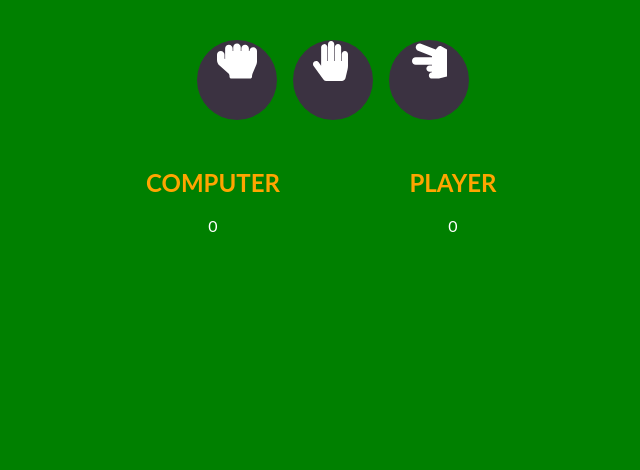
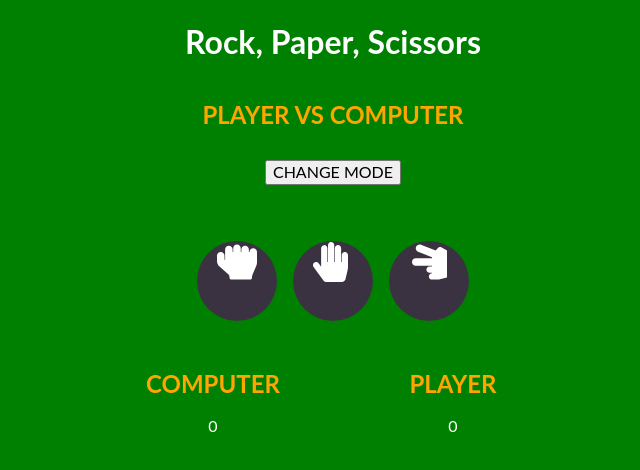
Before and after one commit to rosiebear/rockpaperscissors, a website built with webpack: page public/index.html in a window 1280 px wide. Shown: the whole page, without its empty margins (307-947 px from the left). Built offline with nearby package versions, Linux system fonts and the light colour scheme.

Commit message:
Computer simulate

```diff
--- a/src/css/index.scss
+++ b/src/css/index.scss
@@ -7,6 +7,11 @@ body {
 
 	h1 {
 		color: white;
+	}
+
+	.heading {
+		margin: 1.5rem auto;
+		text-align: center;
 	}
 
 	.tool-button {
@@ -76,4 +81,35 @@ body {
 		display: flex;
 		margin: 0 auto;
 	}
+
+	.play-button {
+		$size: 5rem;
+		background-color: #3B3241;
+		border: none;
+		border-radius: 50%;
+		color: #fff;
+		display: flex;
+		justify-content: center;
+		height: $size;
+		margin: 2rem auto;
+		width: $size;
+	}
+
+	.modes {
+		align-items: center;
+		display: flex;
+		flex-direction: column;
+		margin: auto;
+		max-width: 30rem;
+
+		.mode-button {
+			display: flex;
+			margin: 1rem auto;
+		}
+
+		.mode-label {
+			display: flex;
+			margin: 1rem auto;
+		}
+	}
 }
--- a/src/js/components/game.js
+++ b/src/js/components/game.js
@@ -1,7 +1,10 @@
-import {ToolList} from "./tool-list";
-import {Result} from "./result";
-import {Score} from "./score";
-import {ResetButton} from "./reset-button";
+import { ToolList } from "./tool-list";
+import { Result } from "./result";
+import { Score } from "./score";
+import { ResetButton } from "./reset-button";
+import { Modes } from "./modes";
+import { Heading } from "./heading";
+import { PlayButton } from "./play-button";
 
 const tools = {
 	rock: {
@@ -62,6 +65,15 @@ export const Game = () => {
 		state = handler(state);
 	};
 
+	const toggleMode = () => {
+		const mode = state.mode;
+		setState(() => ({
+			...initialState,
+			mode: mode === modeKeys[0] ? modeKeys[1] : modeKeys[0]
+		}));
+		loadGame();
+	};
+
 	const setResult = () => {
 		const winner = getWinner(state.player1.weapon, state.player2.weapon);
 		setState(state => ({
@@ -84,19 +96,16 @@ export const Game = () => {
 	const play = (toolId) => {
 		const tool1 = getRandomTool();
 		const tool2 = toolId || getRandomTool();
-		//const simulateMode = this.state.mode === modeKeys[1];
 
 		setState(state => ({
 			...state,
 			player1: {
 				...state.player1,
 				weapon: tool1,
-				loading: true,
 			},
 			player2: {
 				...state.player2,
 				weapon: tool2,
-				//...((simulateMode) ? { loading: true } : {}),
 			},
 		}));
 
@@ -111,7 +120,10 @@ export const Game = () => {
 	};
 
 	const renderComponents = () => (`
-		${ToolList({ tools })}
+		${Heading({})}
+		${Modes({label: modes[state.mode].label})}
+		${state.mode === modeKeys[0] ? ToolList({ tools }) : ``}
+		${state.mode === modeKeys[1] ? PlayButton({ winner: state.winner }) : ``}
 	  ${state.winner !== null ? Result({
 		winner: state.winner,
 		player1Label: modes[state.mode].player1Label,
@@ -131,14 +143,27 @@ export const Game = () => {
 			el.addEventListener('click', () => play(el.getAttribute('id')))
 		);
 	};
+
 	const addResetButtonEvent = () => {
 		const el = document.querySelector('#reset');
 		el.addEventListener('click', reset)
 	};
 
+	const addModeButtonEvent = () => {
+		const el = document.querySelector('#mode');
+		el.addEventListener('click', toggleMode)
+	};
+
+	const addPlayButtonEvent = () => {
+		const el = document.querySelector('#play');
+		el.addEventListener('click', () => play())
+	};
+
 	const loadGame = () => {
 		document.querySelector('body').innerHTML = renderComponents();
-		addToolButtonEvents();
+		addModeButtonEvent();
+		state.mode === modeKeys[0] && addToolButtonEvents();
+		state.mode === modeKeys[1] && addPlayButtonEvent();
 	};
 
 	const updateGame = () => {
--- /dev/null
+++ b/src/js/components/heading.js
@@ -0,0 +1,3 @@
+export const Heading = () => (
+		`<h1 class="heading">Rock, Paper, Scissors</h1>`
+);
--- /dev/null
+++ b/src/js/components/modes.js
@@ -0,0 +1,6 @@
+export const Modes = ({ label }) => (
+	`<div class="modes">
+		<h2 class="mode-label">${label}</h2>
+		<button id="mode" class="mode-button">CHANGE MODE</button>
+	</div>`
+);
--- /dev/null
+++ b/src/js/components/play-button.js
@@ -0,0 +1,3 @@
+export const PlayButton = ({ winner }) => (
+		`<button id="play" class="play-button">PLAY ${winner !== null ? 'AGAIN' : ``}</button>`
+);
```
